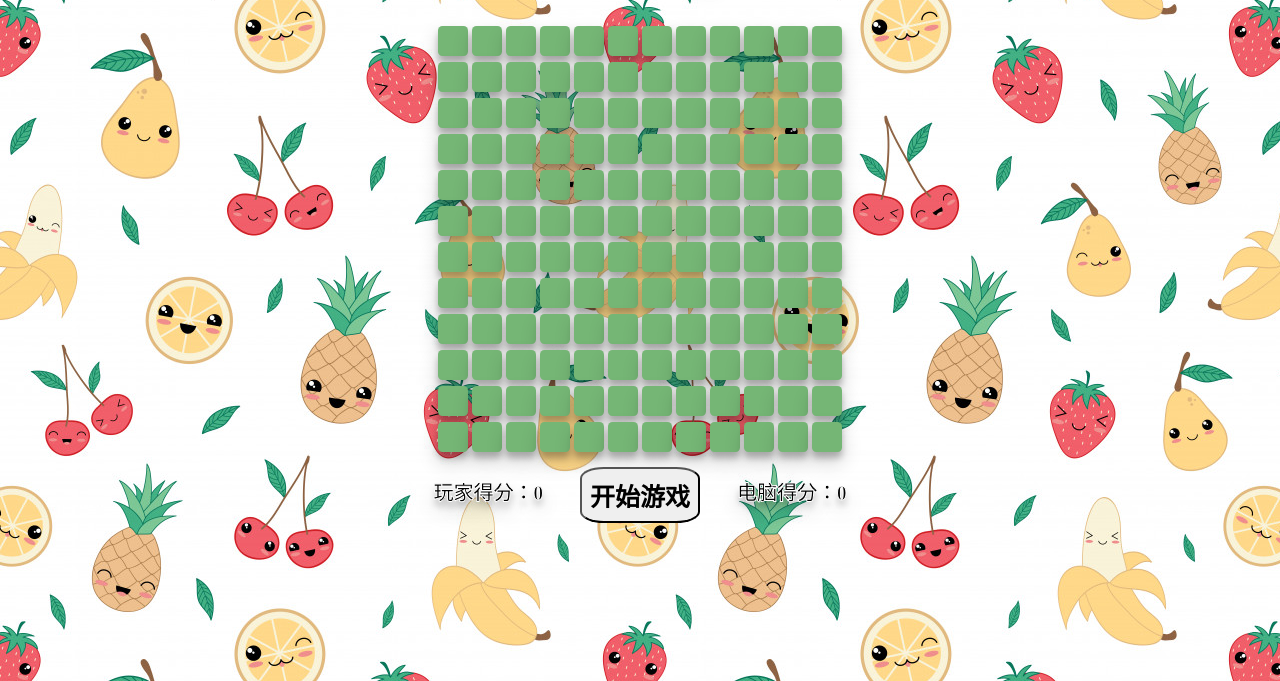
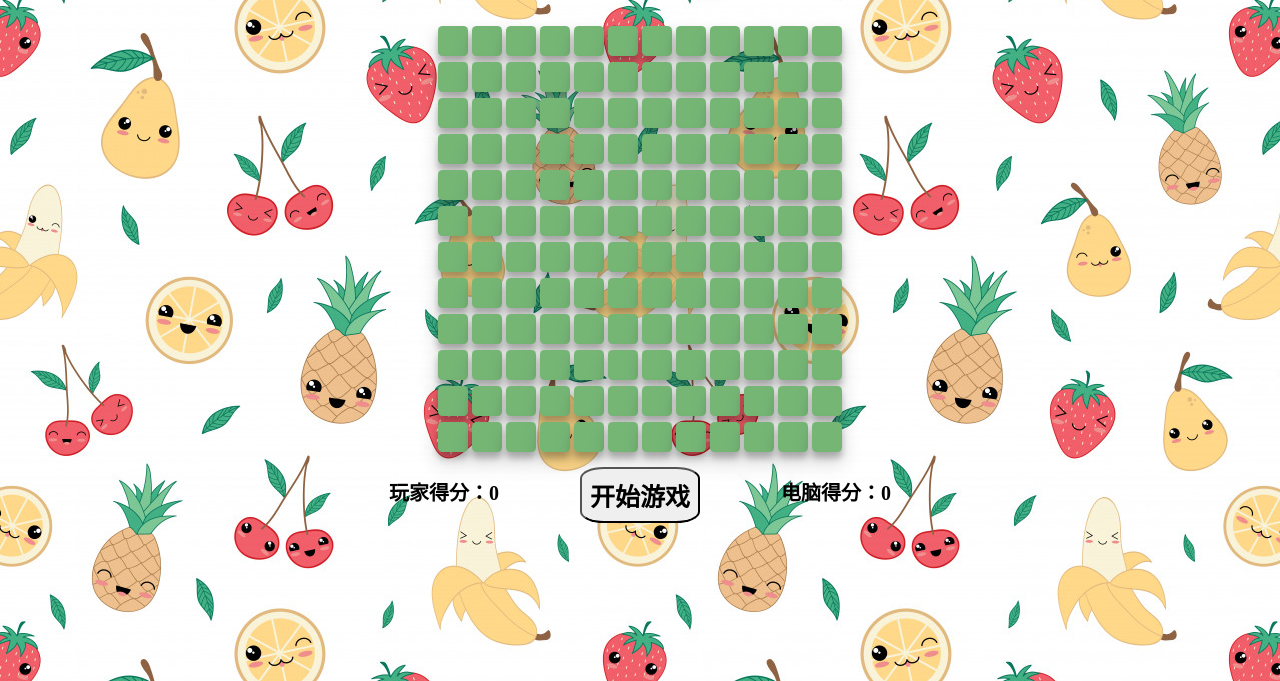
Before and after one commit to wwsyan/wwsyan.github.io, a plain HTML site: page index.html in a window 1280 px wide. Shown: the part 119-800 px from the top of the page. Drawn offline with Linux system fonts and the light colour scheme.

Commit message:
Add files via upload

```diff
--- a/index.html
+++ b/index.html
@@ -54,19 +54,19 @@
     }
 
     #gameStart {
-      width: 14%;
+      width: 16%;
       float: left;
       text-align: center;
       padding-top: 10px;
     }
 
     #playerScoleBox {
-      width: 10%;
+      width: 15%;
       float: left;
     }
 
     #computerScoleBox {
-      width: 10%;
+      width: 15%;
       float: left;
     }
 
@@ -124,13 +124,13 @@
       font-size: 20px;
       font-weight: 900;
       color: black;
-      -webkit-text-stroke: 1px white;
-      text-shadow: 0 10px 20px rgba(0,0,0,0.19), 0 6px 6px rgba(0,0,0,0.23);
+      /* -webkit-text-stroke: 1px white; */
+      /* text-shadow: 0 10px 20px rgba(0,0,0,0.19), 0 6px 6px rgba(0,0,0,0.23); */
       text-align: center;
     }
 
     h2 {
-      width: 33%;
+      width: 27%;
       float: left;
       color: transparent;
       text-align: center;
```
